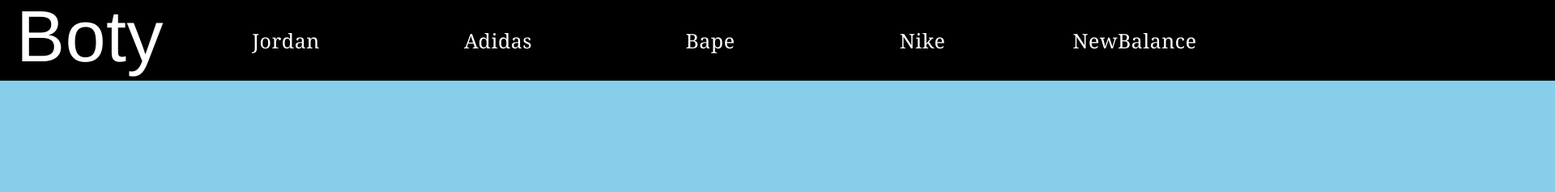
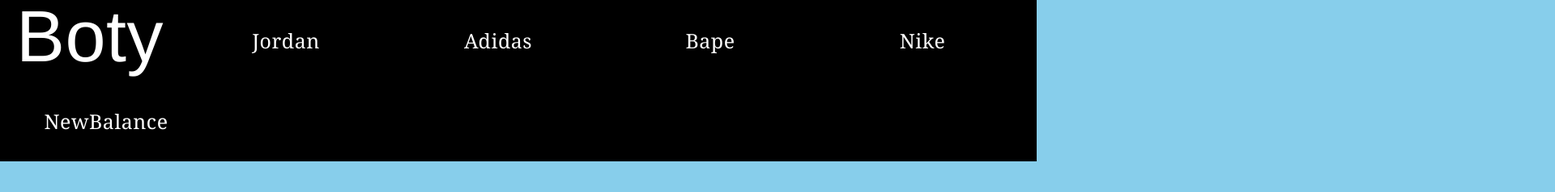
Before and after one commit to Matko793/Matko793.github.io, a plain HTML site: page projekty/eshop/index.html in a window 1280 px wide. Shown: the top 238 px of the page at 81% size, 1920 px wide, since content can reach past the window. Drawn offline with Linux system fonts and the light colour scheme.

Commit message:
pokracujem

```diff
--- a/projekty/eshop/css/style.css
+++ b/projekty/eshop/css/style.css
@@ -3,9 +3,9 @@ body{
     margin: 0;
 }
 .menu{
-    width: 3000px;
+    width: 100%;
     background:black;
-    overflow: auto;
+    overflow: hidden;
 }
 .menu ul{
     margin: 0;
--- a/projekty/eshop/index.html
+++ b/projekty/eshop/index.html
@@ -20,5 +20,10 @@
     </ul>
     </nav>
     </header>
+    <footer>
+    <nav class="">
+
+    </nav>
+    </footer>
 </body>
 </html>
```
